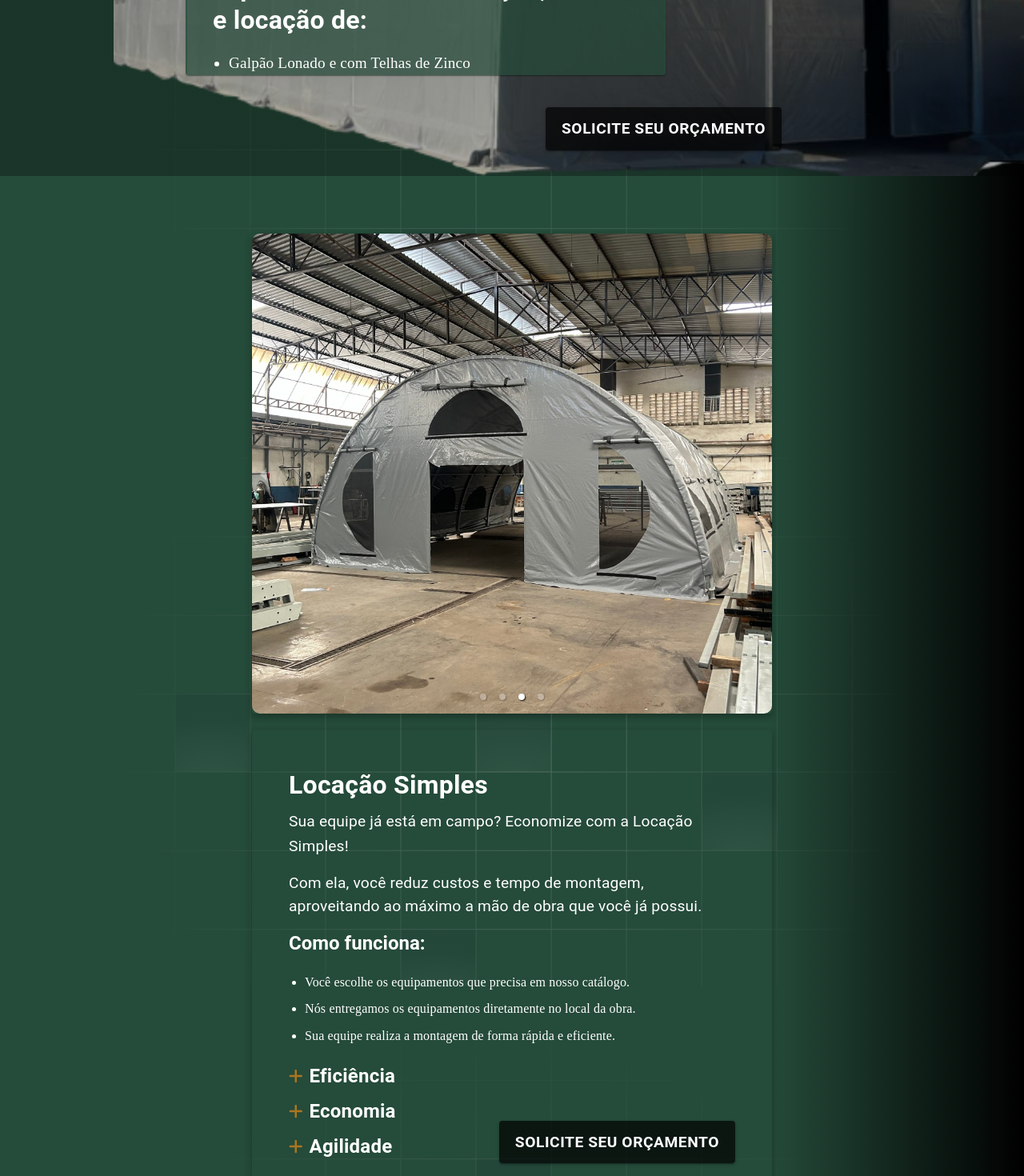
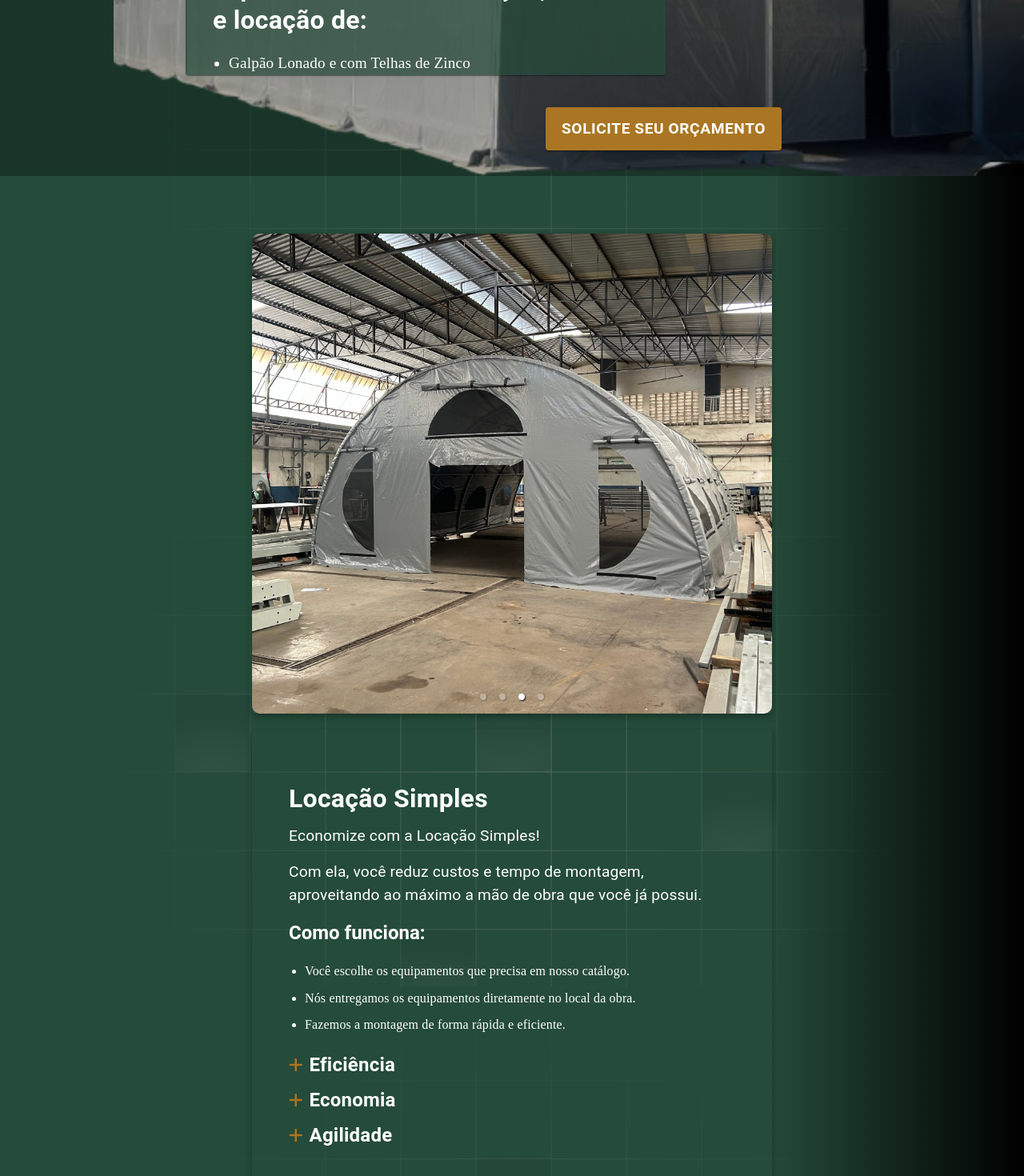
Before and after one commit to Lijunio/mwm-teste, a React (Create React App) app: page / in a window 1280 px wide. Shown: the part 520-1990 px from the top of the page at 80% size. Built offline with nearby package versions, Linux system fonts and the light colour scheme.

Commit message:
alterações

```diff
--- a/src/components/AdditionalInfo.tsx
+++ b/src/components/AdditionalInfo.tsx
@@ -22,7 +22,6 @@ const AdditionalInfo: React.FC = () => {
   )}`;
 
   const handleButtonClick = () => {
-    // Aqui, ao invés de criar uma URL novamente, usamos a variável whatsappLink
     window.open(whatsappLink, "_blank");
   };
 
@@ -39,7 +38,6 @@ const AdditionalInfo: React.FC = () => {
       >
         {/* coluna 1 - 60% de largura */}
         <Grid item xs={12} md={7}>
-          {/* Card com o carrossel  */}
           <Card
             sx={{
               boxShadow: "0px 4px 10px rgba(0, 0, 0, 0.3)",
@@ -99,7 +97,7 @@ const AdditionalInfo: React.FC = () => {
           </Slider>
         </Grid>
 
-        {/* Coluna 2 - 40% de largura */}
+        {/* 40% de largura */}
         <Grid
           item
           xs={12}
@@ -153,7 +151,6 @@ const AdditionalInfo: React.FC = () => {
             ))}
           </Box>
 
-          {/* Botão de ação */}
           <Box
             sx={{
               display: { xs: "none", md: "flex" },
@@ -169,9 +166,9 @@ const AdditionalInfo: React.FC = () => {
                 padding: "10px 20px",
                 borderRadius: "5px",
                 fontSize: "1.1rem",
-                backgroundColor: "rgba(0, 0, 0, 0.7)",
+                backgroundColor: "rgb(170, 118, 35)",
     "&:hover": {
-      backgroundColor: "rgba(0, 0, 0, 1)",
+      backgroundColor: "rgb(170, 118, 35, 0.7)",
     },
               }}
               onClick={handleButtonClick}
--- a/src/components/Contact.tsx
+++ b/src/components/Contact.tsx
@@ -32,7 +32,7 @@ const Contact: React.FC = () => {
             "&:hover": { backgroundColor: "rgba(255, 255, 255, 0.2)" },
           }}
         >
-          (31) 99150-2088 - Wallace
+          (31) 99150-2088
         </Button>
 
         <Button
--- a/src/components/Home.tsx
+++ b/src/components/Home.tsx
@@ -158,9 +158,9 @@ const Home = () => {
     padding: "10px 20px",
     fontSize: "1.2rem",
     fontWeight: "bold",
-    backgroundColor: "rgba(0, 0, 0, 0.7)",
+    backgroundColor: "rgb(170, 118, 35)",
     "&:hover": {
-      backgroundColor: "rgba(0, 0, 0, 1)",
+      backgroundColor: "rgb(170, 118, 35, 0.7)",
     },
   }}
   onClick={() => window.open(whatsappLink, "_blank")}
--- a/src/components/Navbar.tsx
+++ b/src/components/Navbar.tsx
@@ -36,13 +36,14 @@ const Navbar: React.FC = () => {
       <AppBar
         position="fixed"
         sx={{
-          backgroundColor: "rgba(34, 43, 50, 0.4)",
+          backgroundColor: showLogo ? "rgba(34, 43, 50, 0.4)" : "rgb(170, 118, 35, 0.7)",
           boxShadow: "none",
           width: "100%",
           top: 0,
           zIndex: 9999,
           padding: "10px 0",
           backdropFilter: "blur(5px)",
+          transition: "background-color 0.3s ease-in-out",
           display: "flex",
           justifyContent: "center",
         }}
@@ -56,7 +57,7 @@ const Navbar: React.FC = () => {
             padding: isLargeScreen ? "0 16px" : "0 8px",
           }}
         >
-          {/* Logo visível apenas após rolar a página */}
+
           {showLogo && (
             <Box
               sx={{
@@ -74,7 +75,6 @@ const Navbar: React.FC = () => {
             </Box>
           )}
 
-          {/* Navbar Links */}
           <Box
             sx={{
               display: "flex",
--- a/src/components/Services.tsx
+++ b/src/components/Services.tsx
@@ -91,7 +91,7 @@ const Services: React.FC = () => {
             paragraph
             sx={{ lineHeight: 1.6, fontSize: { xs: "0.9rem", sm: "1.2rem" } }}
           >
-            Sua equipe já está em campo? Economize com a Locação Simples!
+            Economize com a Locação Simples!
           </Typography>
           <Typography
             variant="body1"
@@ -114,7 +114,7 @@ const Services: React.FC = () => {
               Nós entregamos os equipamentos diretamente no local da obra.
             </li>
             <li style={{ fontSize: "1rem", lineHeight: "1.6", marginBottom: "8px" }}>
-              Sua equipe realiza a montagem de forma rápida e eficiente.
+              Fazemos a montagem de forma rápida e eficiente.
             </li>
           </ul>
 
@@ -134,26 +134,6 @@ const Services: React.FC = () => {
               </Box>
             ))}
           </Box>
-
-          {/* Botão para enviar mensagem no WhatsApp */}
-          <Box sx={{ display: { xs: "none", md: "flex" }, justifyContent: "flex-end", marginTop: "-50px" }}>
-            <Button
-              variant="contained"
-              sx={{
-                backgroundColor: "rgba(0, 0, 0, 0.7)",
-                color: "white",
-                padding: "10px 20px",
-                fontSize: "1.2rem",
-                fontWeight: "bold",
-                "&:hover": {
-                  backgroundColor: "rgba(0, 0, 0, 1)",
-                },
-              }}
-              onClick={() => window.open(whatsappLink, "_blank")}
-            >
-              Solicite seu orçamento
-            </Button>
-          </Box>
         </CardContent>
       </Card>
     </Box>
--- a/src/components/ServicesParte2.tsx
+++ b/src/components/ServicesParte2.tsx
@@ -1,15 +1,14 @@
 import React from "react";
-import { Box, Card, Typography, Button, Grid } from "@mui/material";
+import { Box, Card, Typography, Grid, keyframes } from "@mui/material";
+
+// Definição da animação para mudar o gradiente
+const gradientAnimation = keyframes`
+  0% { background: linear-gradient(45deg, #aa7623, #ffffff); }
+  50% { background: linear-gradient(45deg, #ffffff, #aa7623); }
+  100% { background: linear-gradient(45deg, #aa7623, #ffffff); }
+`;
 
 const Services: React.FC = () => {
-  // Função para gerar o link do WhatsApp com a mensagem personalizada
-  const handleBudgetRequest = (serviceName: string) => {
-    const whatsappLink = `https://wa.me/5531991502088?text=${encodeURIComponent(
-      `Olá, queria saber mais informações a respeito de ${serviceName}.`
-    )}`;
-    window.open(whatsappLink, "_blank");
-  };
-
   return (
     <Box sx={{ p: 4, fontFamily: "'Roboto', sans-serif" }}>
       {/* Cards de Serviços */}
@@ -26,8 +25,8 @@ const Services: React.FC = () => {
               alignItems: "center",
               height: "100%",
               borderRadius: 4,
-              backgroundColor: "rgba(151, 160, 152, 0.3)",
-              color: "white",
+              color: "black",
+              animation: `${gradientAnimation} 6s infinite alternate`,
             }}
           >
             <Typography
@@ -49,25 +48,10 @@ const Services: React.FC = () => {
             >
               Coberturas de aço carbono e alumínio, com lonas resistentes ou telhas galvanizadas. Ideais para obras, oficinas e armazenagem, oferecendo montagem personalizada e redução de custos.
             </Typography>
-            <Button
-              variant="contained"
-              sx={{
-                opacity: 0.97,
-                color: "#ffffff",
-                fontWeight: "bold",
-                backgroundColor: "rgba(0, 0, 0, 0.7)",
-    "&:hover": {
-      backgroundColor: "rgba(0, 0, 0, 1)",
-    },
-              }}
-              onClick={() => handleBudgetRequest("Galpão Lonado")}
-            >
-              Orçamento
-            </Button>
           </Card>
         </Grid>
 
-        {/* Card 3: Tenda Carpa */}
+        {/* Card 2: Tenda Carpa */}
         <Grid item xs={12} sm={6} md={4}>
           <Card
             sx={{
@@ -79,8 +63,8 @@ const Services: React.FC = () => {
               alignItems: "center",
               height: "100%",
               borderRadius: 4,
-              backgroundColor: "rgba(151, 160, 152, 0.3)",
-              color: "white",
+              color: "black",
+              animation: `${gradientAnimation} 6s infinite alternate`,
             }}
           >
             <Typography
@@ -102,25 +86,10 @@ const Services: React.FC = () => {
             >
               Estrutura de alumínio e aço carbono, com segurança e flexibilidade. Ideal para escritórios, refeitórios e vestuários, atendendo a diferentes demandas com soluções personalizadas.
             </Typography>
-            <Button
-              variant="contained"
-              sx={{
-                opacity: 0.97,
-                color: "#ffffff",
-                fontWeight: "bold",
-                backgroundColor: "rgba(0, 0, 0, 0.7)",
-    "&:hover": {
-      backgroundColor: "rgba(0, 0, 0, 1)",
-    },
-              }}
-              onClick={() => handleBudgetRequest("Tenda Carpa")}
-            >
-              Orçamento
-            </Button>
           </Card>
         </Grid>
 
-        {/* Card 4: Lonas Sob Medida */}
+        {/* Card 3: Lonas Sob Medida */}
         <Grid item xs={12} sm={6} md={4}>
           <Card
             sx={{
@@ -132,8 +101,8 @@ const Services: React.FC = () => {
               alignItems: "center",
               height: "100%",
               borderRadius: 4,
-              backgroundColor: "rgba(151, 160, 152, 0.3)",
-              color: "white",
+              color: "black",
+              animation: `${gradientAnimation} 6s infinite alternate`,
             }}
           >
             <Typography
@@ -155,21 +124,6 @@ const Services: React.FC = () => {
             >
               Lonas personalizadas com alta qualidade e garantia, atendendo diversas necessidades e trabalhando com as melhores marcas do mercado, garantindo durabilidade e eficiência.
             </Typography>
-            <Button
-              variant="contained"
-              sx={{
-                opacity: 0.97,
-                color: "#ffffff",
-                fontWeight: "bold",
-                backgroundColor: "rgba(0, 0, 0, 0.7)",
-    "&:hover": {
-      backgroundColor: "rgba(0, 0, 0, 1)",
-    },
-              }}
-              onClick={() => handleBudgetRequest("Lonas Sob Medida")}
-            >
-              Orçamento
-            </Button>
           </Card>
         </Grid>
       </Grid>
```
